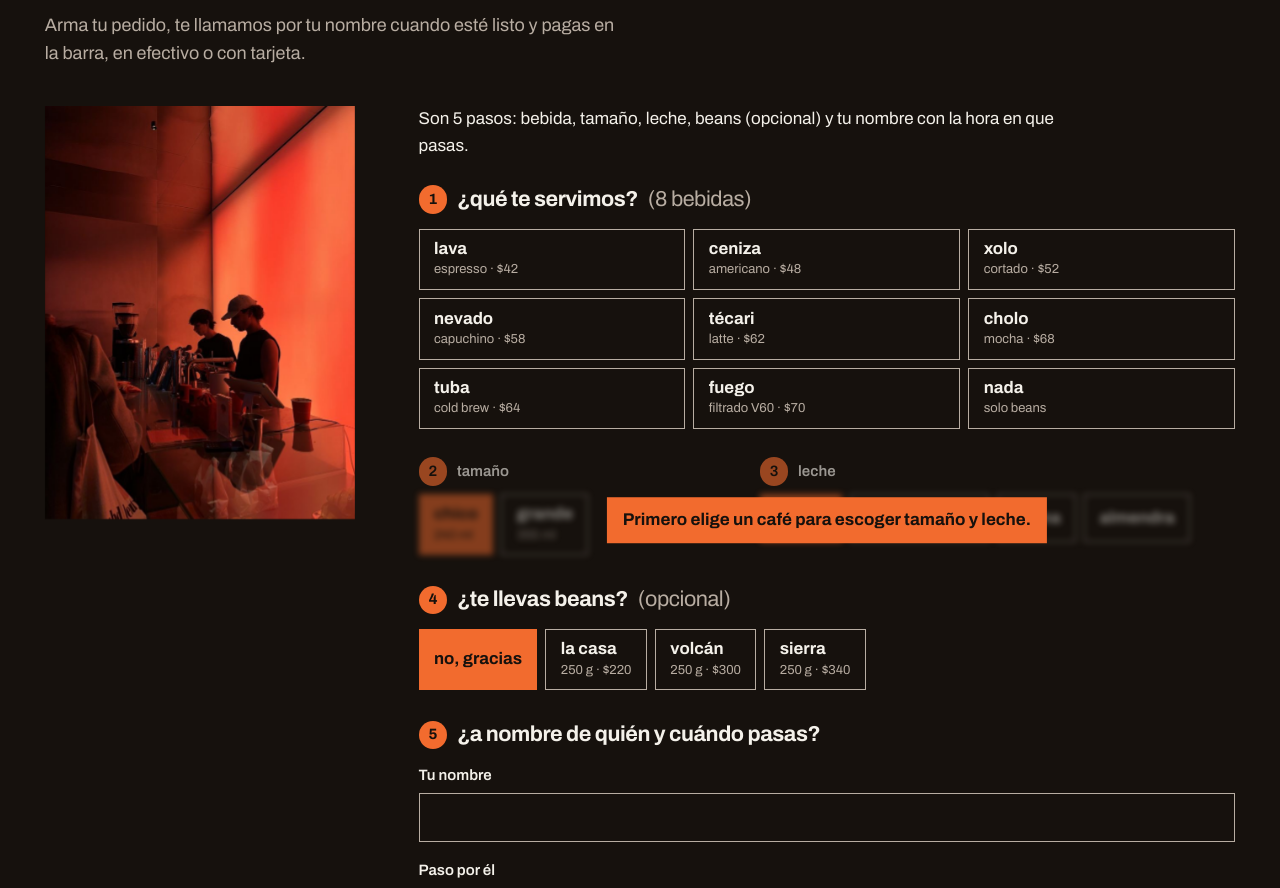
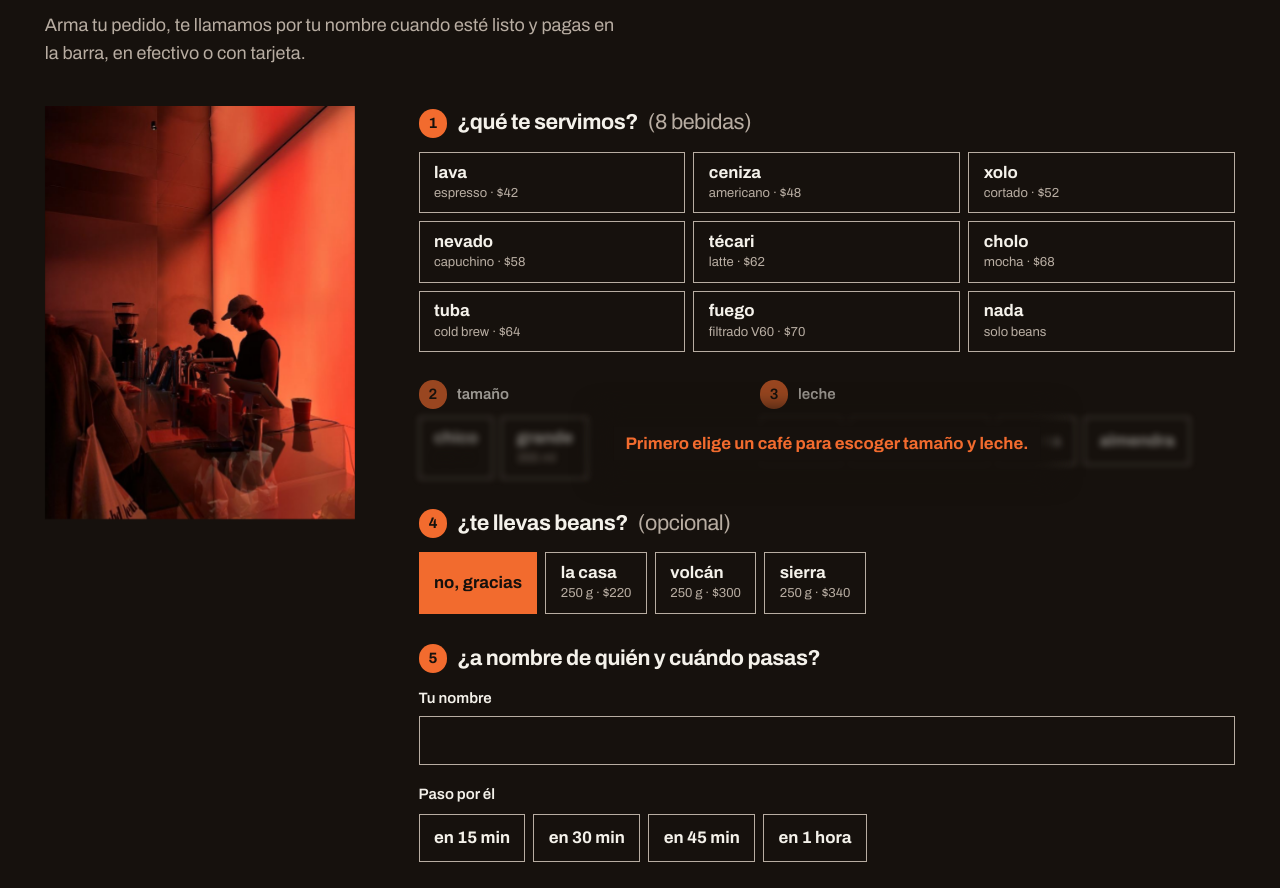
Before and after one commit to s4idl/koffe, a React (Vite) app: page / in a window 1280 px wide. Shown: the part 3264-4152 px from the top of the page. Built offline with nearby package versions, Linux system fonts and the light colour scheme.

Commit message:
Aviso de tamaño y leche como texto naranja e instrucciones solo para lector de pantalla

```diff
--- a/src/components/Order.jsx
+++ b/src/components/Order.jsx
@@ -230,7 +230,8 @@ export default function Order() {
             </div>
           ) : (
             <form className="order-form" ref={formRef} onSubmit={handleSubmit} noValidate>
-              <p className="order-howto">
+              {/* Sighted users see the numbered steps; screen readers get the overview here. */}
+              <p className="visually-hidden">
                 Son 5 pasos: bebida, tamaño, leche, beans (opcional) y tu nombre con la hora en que
                 pasas.
               </p>
--- a/src/index.css
+++ b/src/index.css
@@ -729,11 +729,6 @@ select:focus-visible {
   grid-template-columns: repeat(3, 1fr);
 }
 
-.order-howto {
-  margin: 0 0 1.5rem;
-  max-width: 40rem;
-}
-
 /* Size + milk before a drink is picked: still visible, blurred and disabled,
    with the reason stamped on top */
 .drink-extras {
@@ -759,6 +754,13 @@ select:focus-visible {
   cursor: not-allowed;
 }
 
+/* No orange fill behind the note while locked, so the orange text keeps its contrast */
+.is-locked .chip:has(input:checked) {
+  background: transparent;
+  border-color: var(--muted-on-ink);
+  color: inherit;
+}
+
 .locked-note {
   position: absolute;
   z-index: 1;
@@ -768,9 +770,12 @@ select:focus-visible {
   width: max-content;
   max-width: 90%;
   margin: 0;
-  padding: 0.6rem 1rem;
-  background: var(--orange);
-  color: var(--ink);
+  padding: 0.25rem 0.75rem;
+  /* Plain orange text; the soft ink halo fades the blurred chips behind it (5.7:1) */
+  background: var(--ink);
+  box-shadow: 0 0 1.5rem 1rem var(--ink);
+  color: var(--orange);
+  font-size: 1.05rem;
   font-weight: 700;
   text-align: center;
 }
@@ -1254,6 +1259,9 @@ address {
     transform: none;
     width: auto;
     max-width: none;
+    padding: 0;
+    box-shadow: none;
+    text-align: left;
     margin-bottom: 1rem;
   }
 
```
